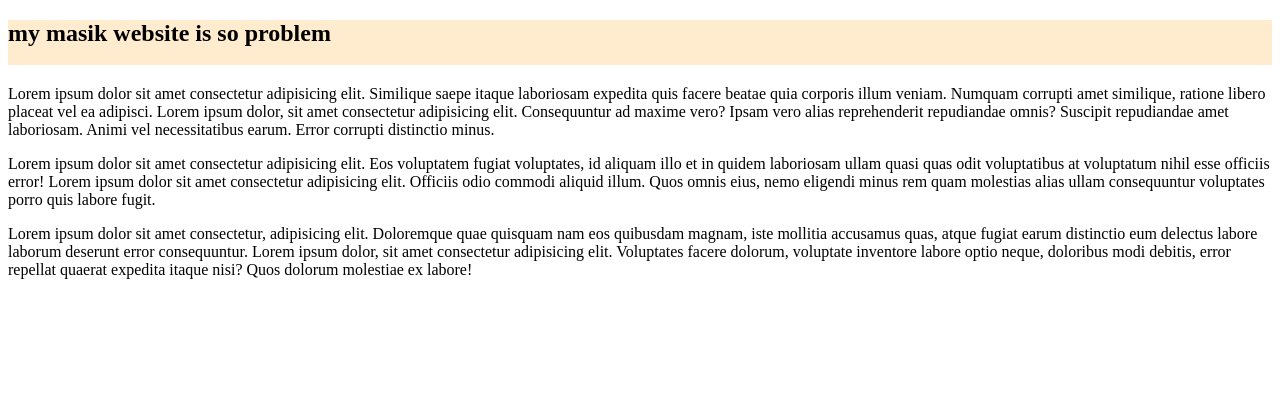
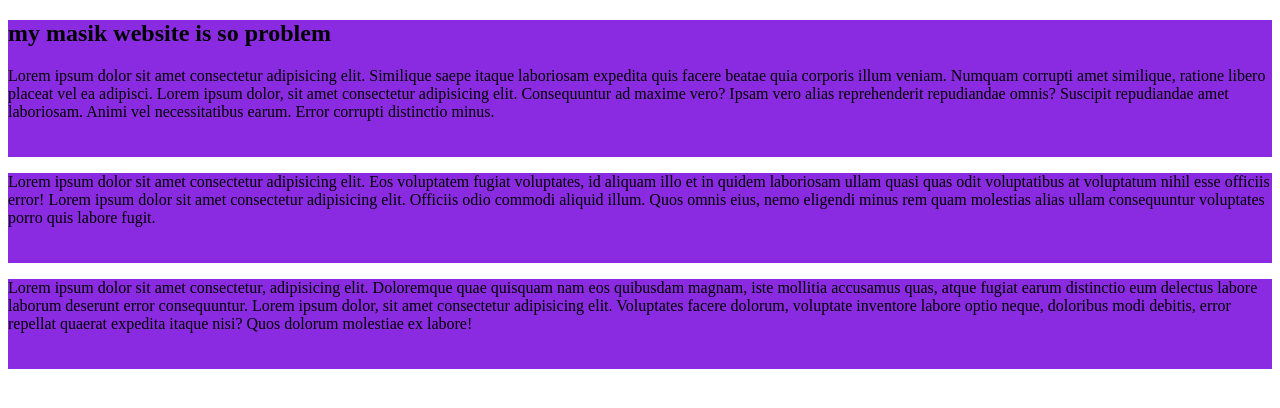
Before and after one commit to eliasraj50/welcome-my-new-website, a plain HTML site: page index.html in a window 1280 px wide. Drawn offline with Linux system fonts and the light colour scheme.

Commit message:
i am sucess

```diff
--- a/index.html
+++ b/index.html
@@ -4,7 +4,7 @@
     <meta charset="UTF-8">
     <meta name="viewport" content="width=device-width, initial-scale=1.0">
     <title>welcome my new website</title>
-    <link rel="stylesheet" href="styles.css">
+    <link rel="stylesheet" href="styles/blog.css">
 </head>
 <body>
   <div>
--- a/styles.css
+++ /dev/null
@@ -1,5 +0,0 @@
-h2{
-    background-color: blanchedalmond;
-    padding-bottom: 18px;
-    margin-top: 20px;
-}
--- /dev/null
+++ b/styles/blog.css
@@ -0,0 +1,5 @@
+div{
+    background-color: blueviolet;
+    padding-bottom: 20px;
+    margin: solid tomato 15px;
+}
```
